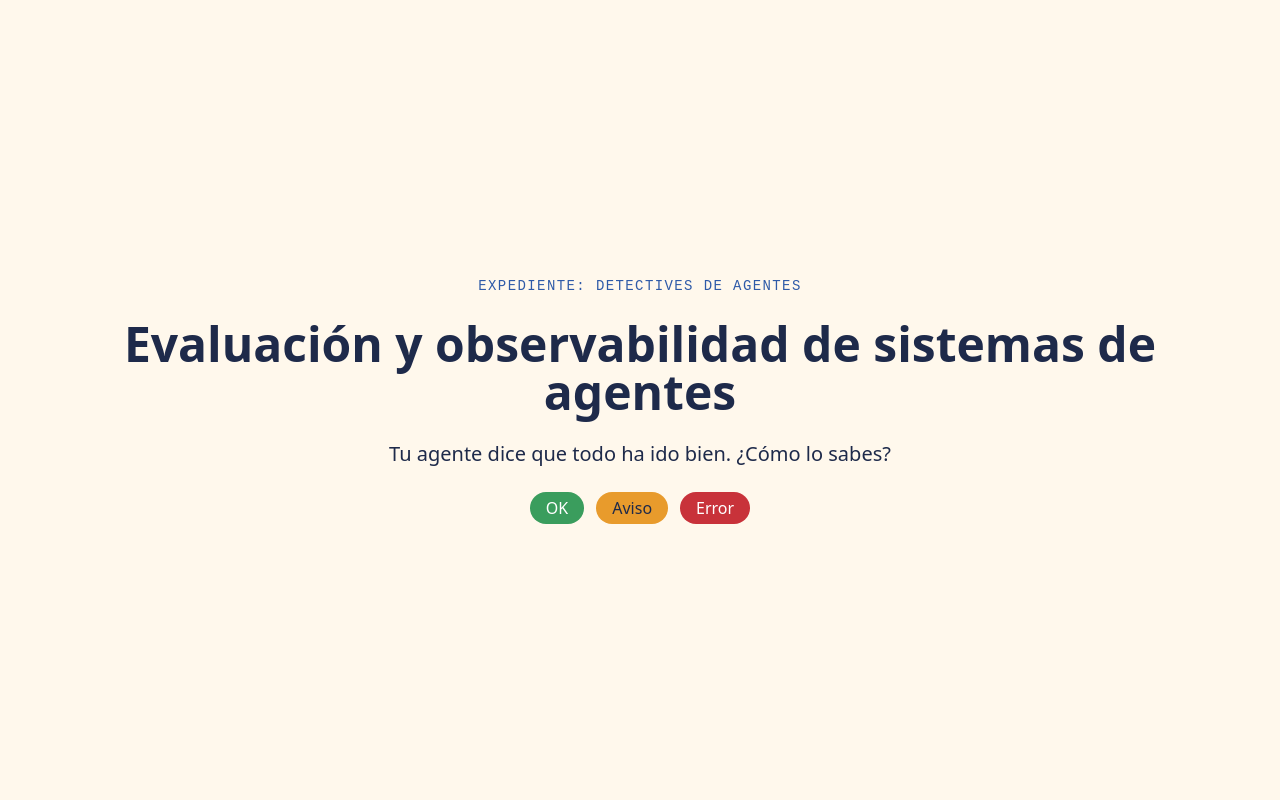
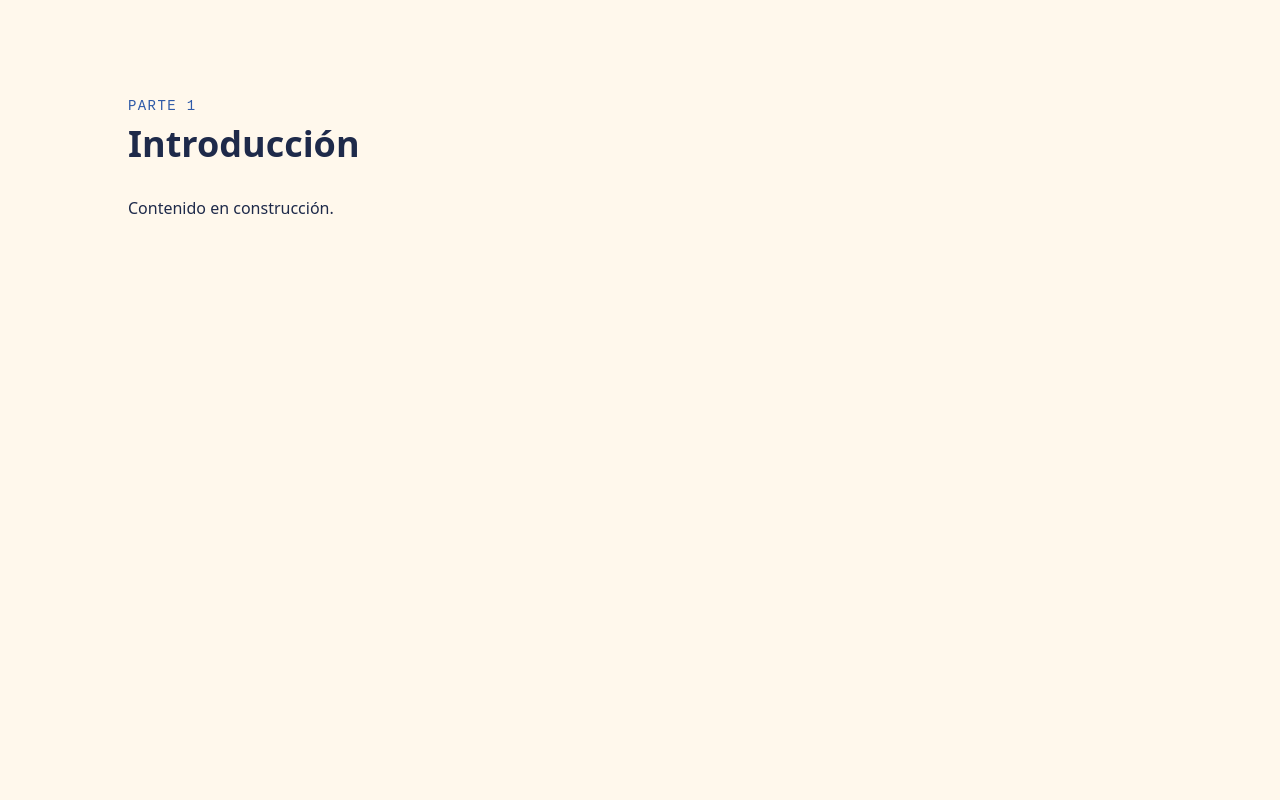
Before and after one commit to drojas-7u7/observabilidad-agentes, a React (Vite) app: page / in a window 1280 px wide. Shown: the top 800 px of the page. Built offline with nearby package versions, Linux system fonts and the light colour scheme.

Commit message:
feat: estructura modular con lista de secciones

```diff
--- a/src/App.tsx
+++ b/src/App.tsx
@@ -1,23 +1,11 @@
+import { sections } from './config/sections'
+
 function App() {
   return (
-    <main className="flex min-h-screen flex-col items-center justify-center gap-6 p-8 text-center">
-      <p className="font-mono text-sm uppercase tracking-widest text-primary">
-        Expediente: detectives de agentes
-      </p>
-
-      <h1 className="text-5xl font-bold">
-        Evaluación y observabilidad de sistemas de agentes
-      </h1>
-
-      <p className="text-xl">
-        Tu agente dice que todo ha ido bien. ¿Cómo lo sabes?
-      </p>
-
-      <div className="flex gap-3">
-        <span className="rounded-full bg-success px-4 py-1 text-white">OK</span>
-        <span className="rounded-full bg-warning px-4 py-1 text-ink">Aviso</span>
-        <span className="rounded-full bg-danger px-4 py-1 text-white">Error</span>
-      </div>
+    <main>
+      {sections.map(({ id, component: Section }) => (
+        <Section key={id} id={id} />
+      ))}
     </main>
   )
 }
--- /dev/null
+++ b/src/components/SectionShell/SectionShell.tsx
@@ -0,0 +1,39 @@
+import type { ReactNode } from 'react'
+
+interface SectionShellProps {
+  /** Identificador de la sección (para el menú y los enlaces). */
+  id: string
+  /** Texto pequeño encima del título, por ejemplo "Parte 2". */
+  eyebrow?: string
+  /** Título principal de la sección. */
+  title: string
+  /** Contenido de la sección. */
+  children?: ReactNode
+}
+
+/**
+ * Envoltorio común de todas las secciones.
+ * Garantiza que todas tengan el mismo espaciado, ancho y estructura de título.
+ * Si se cambia aquí, cambia en toda la web.
+ */
+export function SectionShell({ id, eyebrow, title, children }: SectionShellProps) {
+  return (
+    <section
+      id={id}
+      aria-labelledby={`${id}-title`}
+      className="min-h-screen scroll-mt-20 px-6 py-24"
+    >
+      <div className="mx-auto max-w-5xl">
+        {eyebrow && (
+          <p className="font-mono text-sm uppercase tracking-widest text-primary">
+            {eyebrow}
+          </p>
+        )}
+        <h2 id={`${id}-title`} className="mt-2 text-4xl font-bold">
+          {title}
+        </h2>
+        <div className="mt-8">{children}</div>
+      </div>
+    </section>
+  )
+}
--- /dev/null
+++ b/src/config/sections.ts
@@ -0,0 +1,41 @@
+import type { ComponentType } from 'react'
+import type { SectionProps } from '../types/section'
+
+import { IntroSection } from '../sections/Intro/IntroSection'
+import { CaseSection } from '../sections/Case/CaseSection'
+import { HistorySection } from '../sections/History/HistorySection'
+import { RecapSection } from '../sections/Recap/RecapSection'
+import { ToolsSection } from '../sections/Tools/ToolsSection'
+import { ChallengeSection } from '../sections/Challenge/ChallengeSection'
+import { ClosingSection } from '../sections/Closing/ClosingSection'
+import { ResourcesSection } from '../sections/Resources/ResourcesSection'
+
+/** Datos de cada sección registrada en la web. */
+export interface SectionConfig {
+  /** Identificador único. Aparece en la dirección al navegar (por ejemplo, #el-caso). */
+  id: string
+  /** Nombre corto que se muestra en el menú de navegación. */
+  navLabel: string
+  /** Componente que dibuja la sección. */
+  component: ComponentType<SectionProps>
+}
+
+/**
+ * Lista de secciones de la web, en el orden en que aparecen.
+ *
+ * - Para reordenar: mueve las líneas.
+ * - Para quitar una sección: borra (o comenta) su línea.
+ * - Para añadir una: crea su componente en src/sections e inclúyelo aquí.
+ *
+ * El menú de navegación y el índice se generan a partir de esta lista.
+ */
+export const sections: SectionConfig[] = [
+  { id: 'introduccion', navLabel: 'Introducción', component: IntroSection },
+  { id: 'el-caso', navLabel: 'El caso', component: CaseSection },
+  { id: 'historia', navLabel: 'Historia', component: HistorySection },
+  { id: 'lo-que-sabemos', navLabel: 'Lo que sabemos', component: RecapSection },
+  { id: 'herramientas', navLabel: 'Herramientas', component: ToolsSection },
+  { id: 'reto', navLabel: 'El reto', component: ChallengeSection },
+  { id: 'cierre', navLabel: 'Cierre', component: ClosingSection },
+  { id: 'recursos', navLabel: 'Recursos', component: ResourcesSection },
+]
--- /dev/null
+++ b/src/sections/Case/CaseSection.tsx
@@ -0,0 +1,10 @@
+import { SectionShell } from '../../components/SectionShell/SectionShell'
+import type { SectionProps } from '../../types/section'
+
+export function CaseSection({ id }: SectionProps) {
+  return (
+    <SectionShell id={id} eyebrow="Parte 2" title="El caso del vuelo de 95 €">
+      <p>Contenido en construcción.</p>
+    </SectionShell>
+  )
+}
--- /dev/null
+++ b/src/sections/Challenge/ChallengeSection.tsx
@@ -0,0 +1,10 @@
+import { SectionShell } from '../../components/SectionShell/SectionShell'
+import type { SectionProps } from '../../types/section'
+
+export function ChallengeSection({ id }: SectionProps) {
+  return (
+    <SectionShell id={id} eyebrow="Parte 6" title="Resuelve el caso">
+      <p>Contenido en construcción.</p>
+    </SectionShell>
+  )
+}
--- /dev/null
+++ b/src/sections/Closing/ClosingSection.tsx
@@ -0,0 +1,10 @@
+import { SectionShell } from '../../components/SectionShell/SectionShell'
+import type { SectionProps } from '../../types/section'
+
+export function ClosingSection({ id }: SectionProps) {
+  return (
+    <SectionShell id={id} eyebrow="Parte 7" title="Cerrar el caso">
+      <p>Contenido en construcción.</p>
+    </SectionShell>
+  )
+}
--- /dev/null
+++ b/src/sections/History/HistorySection.tsx
@@ -0,0 +1,10 @@
+import { SectionShell } from '../../components/SectionShell/SectionShell'
+import type { SectionProps } from '../../types/section'
+
+export function HistorySection({ id }: SectionProps) {
+  return (
+    <SectionShell id={id} eyebrow="Parte 3" title="El expediente histórico">
+      <p>Contenido en construcción.</p>
+    </SectionShell>
+  )
+}
--- /dev/null
+++ b/src/sections/Intro/IntroSection.tsx
@@ -0,0 +1,10 @@
+import { SectionShell } from '../../components/SectionShell/SectionShell'
+import type { SectionProps } from '../../types/section'
+
+export function IntroSection({ id }: SectionProps) {
+  return (
+    <SectionShell id={id} eyebrow="Parte 1" title="Introducción">
+      <p>Contenido en construcción.</p>
+    </SectionShell>
+  )
+}
--- /dev/null
+++ b/src/sections/Recap/RecapSection.tsx
@@ -0,0 +1,10 @@
+import { SectionShell } from '../../components/SectionShell/SectionShell'
+import type { SectionProps } from '../../types/section'
+
+export function RecapSection({ id }: SectionProps) {
+  return (
+    <SectionShell id={id} eyebrow="Parte 4" title="Lo que ya sabemos">
+      <p>Contenido en construcción.</p>
+    </SectionShell>
+  )
+}
--- /dev/null
+++ b/src/sections/Resources/ResourcesSection.tsx
@@ -0,0 +1,10 @@
+import { SectionShell } from '../../components/SectionShell/SectionShell'
+import type { SectionProps } from '../../types/section'
+
+export function ResourcesSection({ id }: SectionProps) {
+  return (
+    <SectionShell id={id} eyebrow="Después de la clase" title="Para seguir aprendiendo">
+      <p>Contenido en construcción.</p>
+    </SectionShell>
+  )
+}
--- /dev/null
+++ b/src/sections/Tools/ToolsSection.tsx
@@ -0,0 +1,10 @@
+import { SectionShell } from '../../components/SectionShell/SectionShell'
+import type { SectionProps } from '../../types/section'
+
+export function ToolsSection({ id }: SectionProps) {
+  return (
+    <SectionShell id={id} eyebrow="Parte 5" title="Las herramientas del detective">
+      <p>Contenido en construcción.</p>
+    </SectionShell>
+  )
+}
--- /dev/null
+++ b/src/types/section.ts
@@ -0,0 +1,5 @@
+/** Datos que recibe cada sección de la web. */
+export interface SectionProps {
+  /** Identificador único. Se usa para el menú de navegación y los enlaces internos. */
+  id: string
+}
```
